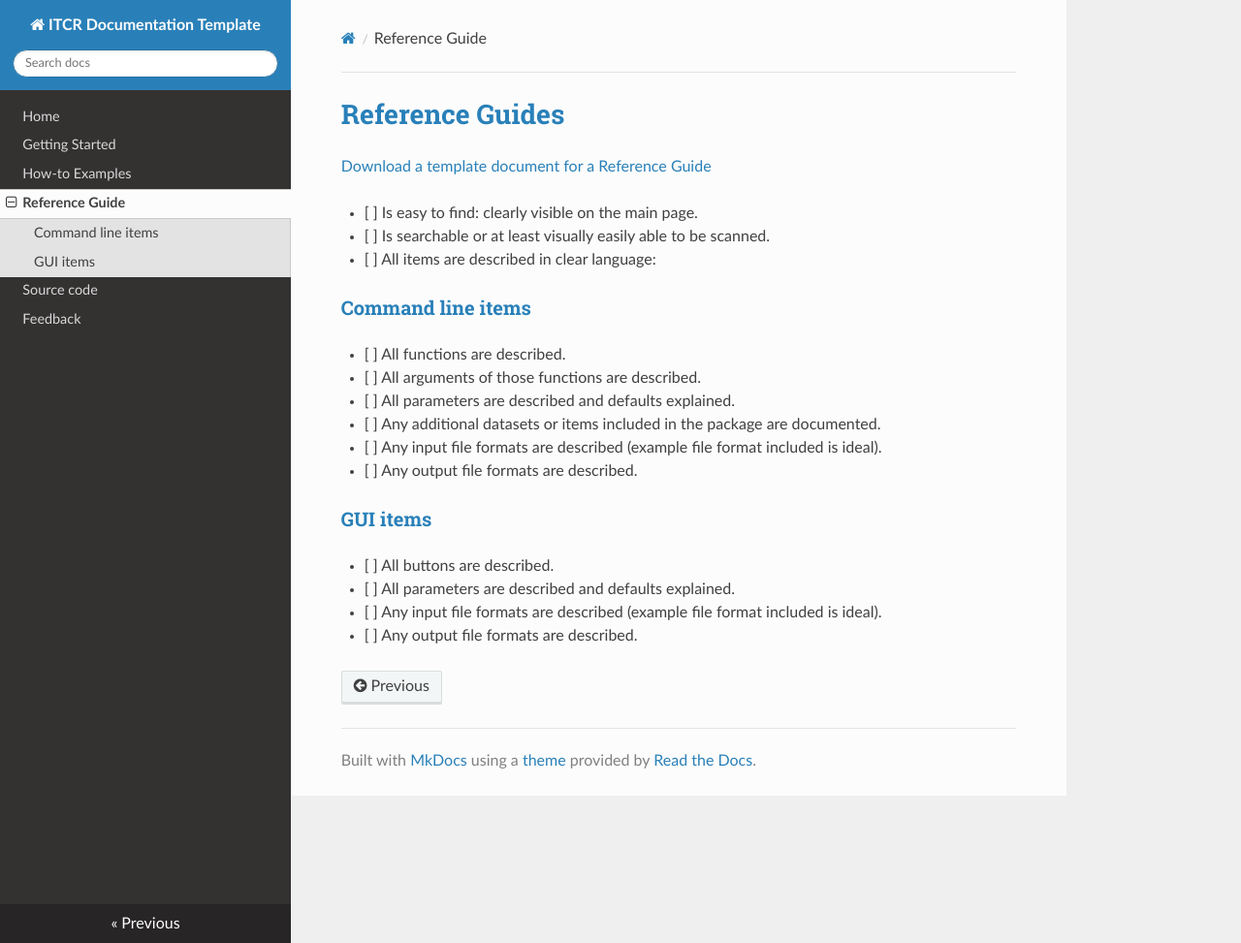
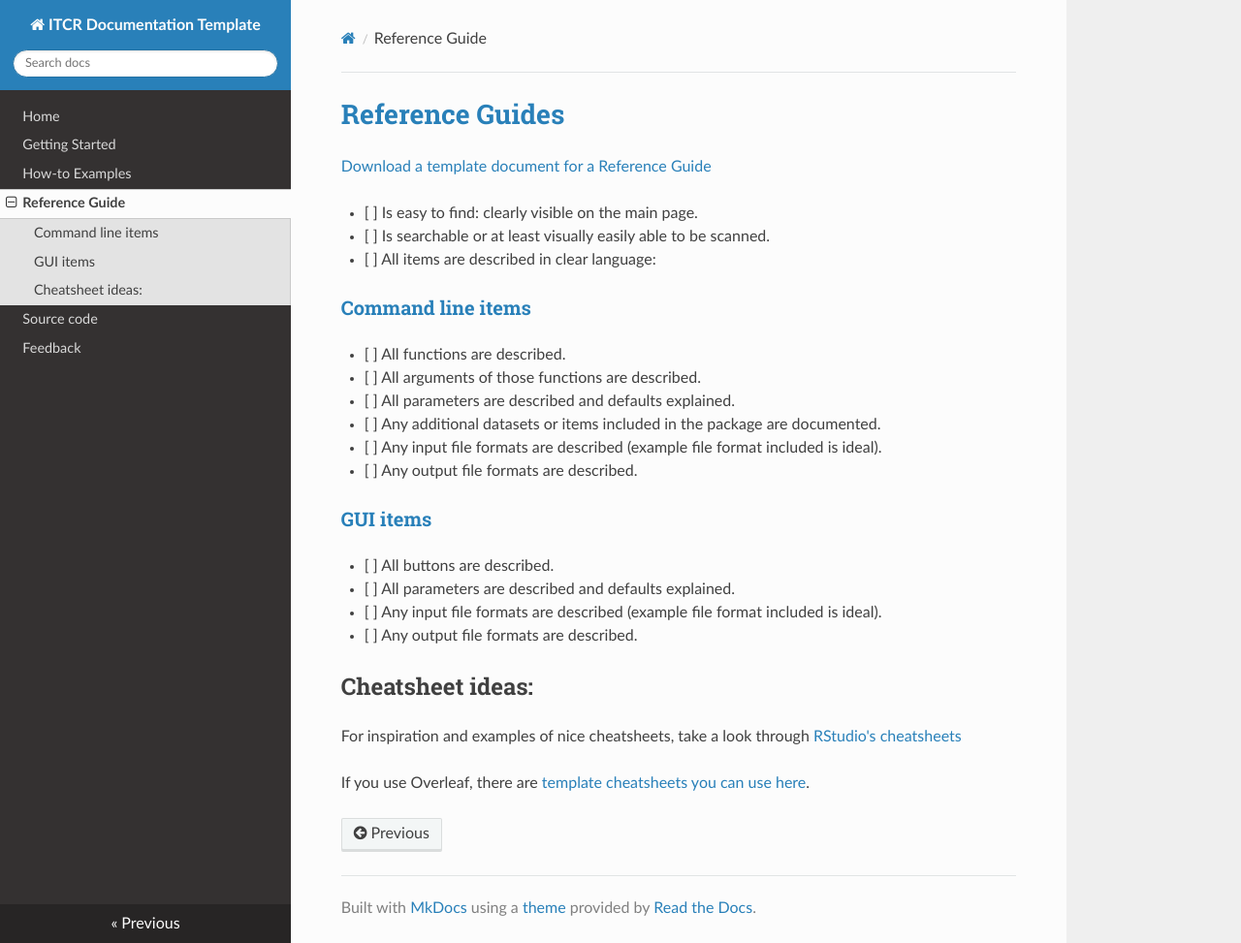
Before and after one commit to cansavvy/itcr-template-documentation, an MkDocs documentation site: the page built from docs/reference_guide_template.md, in a window 1280 px wide and 973 px high. Shown: the whole window at 97% size. Built offline with MkDocs 1.6.1, drawn with Linux system fonts in a browser that asks for light colours; nearby versions of some CDN libraries.

Commit message:
Rearrange structure

```diff
--- a/docs/reference-guide.md
+++ b/docs/reference_guide_template.md
@@ -18,3 +18,9 @@
   - [ ] All parameters are described and defaults explained.
   - [ ] Any input file formats are described (example file format included is ideal).
   - [ ] Any output file formats are described.
+
+## Cheatsheet ideas:
+
+For inspiration and examples of nice cheatsheets, take a look through [RStudio's cheatsheets](https://www.rstudio.com/resources/cheatsheets/)
+
+If you use Overleaf, there are [template cheatsheets you can use here](https://www.overleaf.com/gallery/tagged/cheat-sheet).
--- a/mkdocs.yml
+++ b/mkdocs.yml
@@ -1,9 +1,9 @@
 site_name: ITCR Documentation Template
 nav:
     - Home: index.md
-    - Getting Started: getting-started.md
-    - How-to Examples: how-to-examples.md
-    - Reference Guide: reference-guide.md
+    - Getting Started: getting_started_template.md
+    - How-to Examples: how_to_examples_template.md
+    - Reference Guide: reference_guide_template.md
     - Source code: https://github.com/jhudsl/ITCR_Documentation_and_Usability
     - Feedback: https://docs.google.com/forms/d/1erbaH2k8cra0A2GB6W9Da0tqJCT41ZPlCmHXpKRcMLk/edit?usp=sharing
 theme: readthedocs
```
Also changed, not shown: README.md (+6 -1 lines), docs/bioconductor_guides/README.md (added, +4 -0 lines), docs/index.md (+3 -1 lines), docs/well_documented_checklist.md (added, +57 -0 lines), docs/getting_started_template.md (renamed from docs/getting-started.md), docs/how_to_examples_template.md (renamed from docs/how-to-examples.md).
